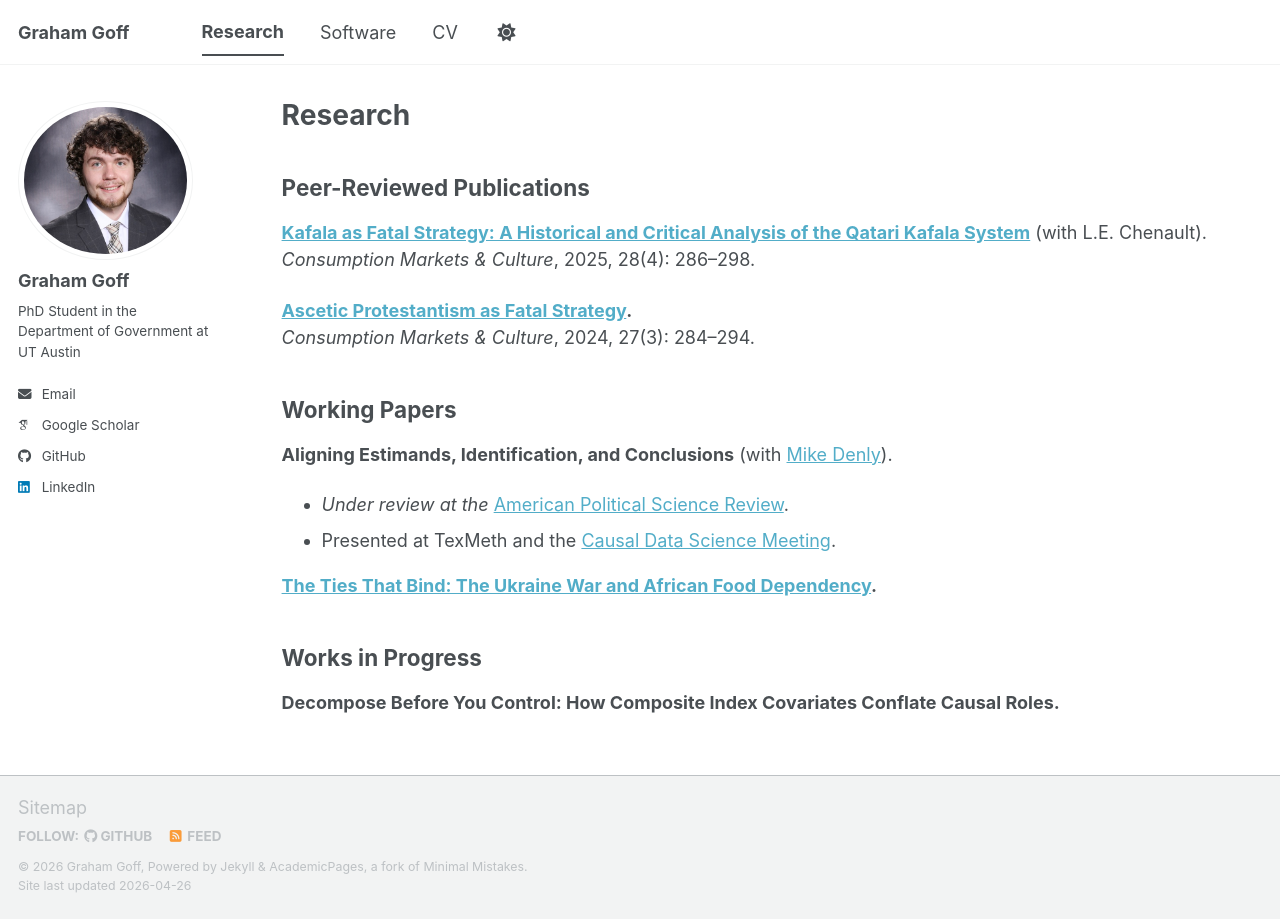
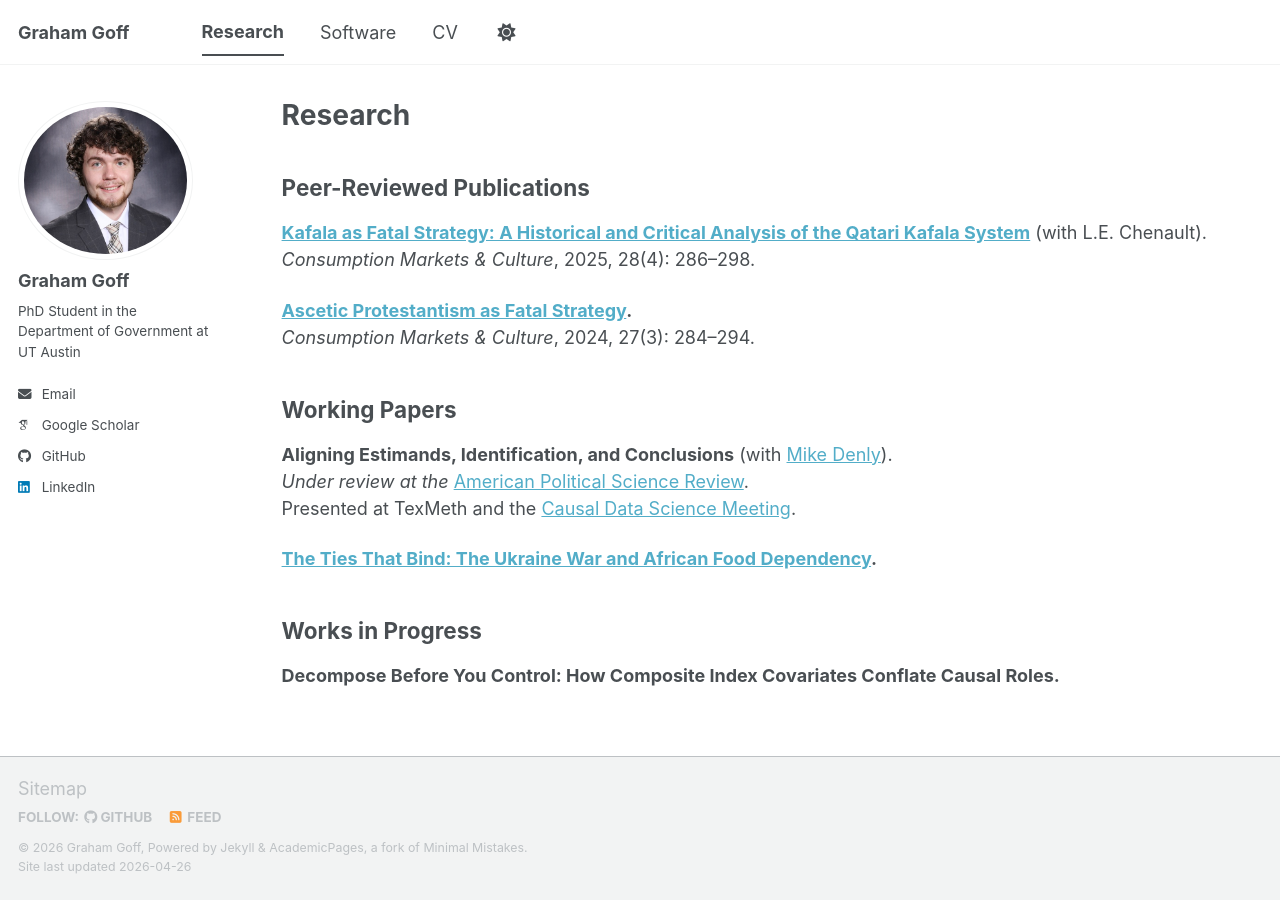
Before and after one commit to grahamgoff/grahamgoff.github.io, a Jekyll site: the page built from _pages/research.md, in a window 1280 px wide. Built offline with Jekyll 4.4.1, drawn with Linux system fonts in a browser that asks for light colours; some web fonts are replaced; a script bundle is joined from its source files by our own code; library files that are not in the unit come from our copies.

```diff
--- a/_pages/research.md
+++ b/_pages/research.md
@@ -16,8 +16,8 @@ author_profile: true
 ## Working Papers
 
 **Aligning Estimands, Identification, and Conclusions** (with [Mike Denly](https://mikedenly.com)).
- - *Under review at the* [American Political Science Review](https://www.cambridge.org/core/journals/american-political-science-review).
- - Presented at TexMeth and the [Causal Data Science Meeting](https://www.causalscience.org).
+*Under review at the* [American Political Science Review](https://www.cambridge.org/core/journals/american-political-science-review).
+Presented at TexMeth and the [Causal Data Science Meeting](https://www.causalscience.org).
 
 **[The Ties That Bind: The Ukraine War and African Food Dependency](/files/ties-that-bind.pdf).**
 
```
